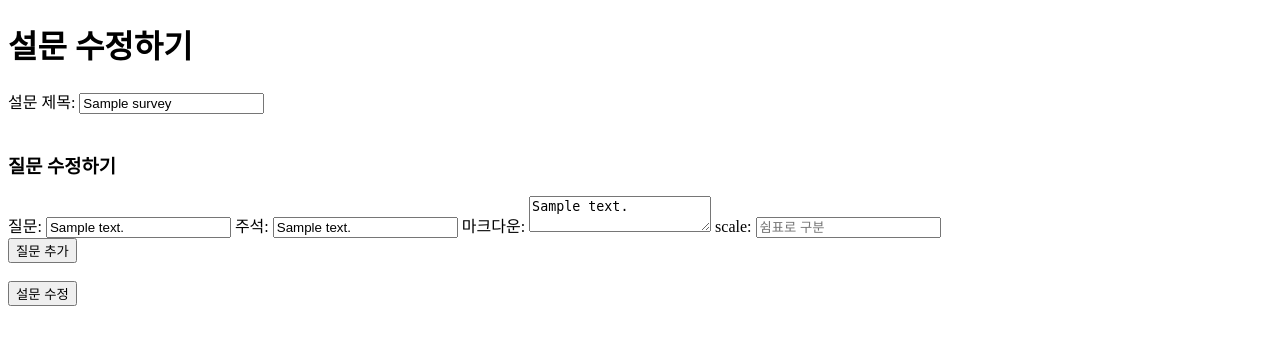
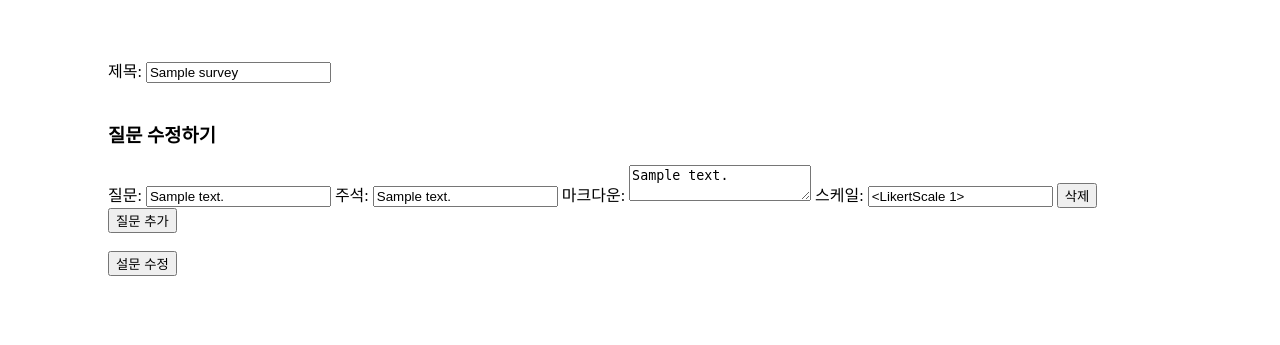
Before and after one commit to ga111o/survey, a Flask app: page /survey/1/edit in a window 1280 px wide. Shown: the top 345 px of the page. Run offline with Flask 3, Linux system fonts and the light colour scheme; tables that the repository leaves empty hold one stand-in row (values such as "Sample post").

Commit message:
📝 add edit survey

```diff
--- a/main.py
+++ b/main.py
@@ -103,41 +103,58 @@ def take_survey(session_id, survey_id):
 @app.route('/survey/<int:survey_id>/edit', methods=['GET', 'POST'])
 def edit_survey(survey_id):
     survey = Survey.query.get_or_404(survey_id)
+
     if request.method == 'POST':
+        # 설문 제목 업데이트
         survey.title = request.form['title']
+
+        # 질문 및 리커트 스케일 업데이트
         questions = request.form.getlist('questions')
         comments = request.form.getlist('comments')
         markdowns = request.form.getlist('markdowns')
         likert_scales = request.form.getlist('likert_scales')
 
-        # 기존 질문과 리커트 스케일을 삭제
+        # 기존 질문 삭제
         Question.query.filter_by(survey_id=survey.id).delete(synchronize_session='fetch')
         LikertScale.query.filter(LikertScale.question_id.in_([q.id for q in survey.questions])).delete(synchronize_session='fetch')
 
-        # 새 질문과 리커트 스케일 추가
+        # 새 질문 및 리커트 스케일 추가
         for question_text, comment, markdown, likert_scale in zip(questions, comments, markdowns, likert_scales):
-            if markdown:
-                question_text = question_text or " "
-            if question_text:
-                question = Question(text=question_text, survey_id=survey.id, comment=comment, markdown_text=markdown)
-                db.session.add(question)
+            if not question_text.strip():  # 질문이 비어있지 않은 경우만 처리
+                continue
 
-                # 리커트 스케일 추가
-                if likert_scale:
-                    for scale_text in likert_scale.split(','):
-                        likert = LikertScale(question_id=question.id, scale_text=scale_text.strip())
-                        db.session.add(likert)
+            question = Question(
+                text=question_text,
+                survey_id=survey.id,
+                comment=comment,
+                markdown_text=markdown
+            )
+            db.session.add(question)
+
+            # 리커트 스케일 추가
+            if likert_scale:
+                for scale_text in likert_scale.split(','):
+                    likert = LikertScale(question_id=question.id, scale_text=scale_text.strip())
+                    db.session.add(likert)
 
         db.session.commit()
         return redirect(url_for('survey_list'))
+
+    # GET 요청 시 기존 설문 정보와 질문을 가져옴
     return render_template('edit_survey.html', survey=survey)
 
-@app.route('/survey/<int:survey_id>/delete', methods=['POST'])
+
+@app.route('/survey/<int:survey_id>/delete', methods=['GET'])
 def delete_survey(survey_id):
     survey = Survey.query.get_or_404(survey_id)
+    Question.query.filter_by(survey_id=survey.id).delete(synchronize_session='fetch')
+    Response.query.filter(Response.question.has(survey_id=survey.id)).delete(synchronize_session='fetch')
+
     db.session.delete(survey)
     db.session.commit()
+
     return redirect(url_for('survey_list'))
+
 
 @app.route('/start', methods=['GET', 'POST'])
 def start():
--- a/templates/edit_survey.html
+++ b/templates/edit_survey.html
@@ -4,25 +4,46 @@
     <meta charset="UTF-8" />
     <meta name="viewport" content="width=device-width, initial-scale=1.0" />
     <title>설문 수정</title>
+    <style>
+      body {
+        padding-left: 100px;
+        padding-top: 50px;
+      }
+    </style>
   </head>
   <body>
-    <h1>설문 수정하기</h1>
     <form method="POST">
-      <label for="title">설문 제목:</label>
-      <input type="text" name="title" value="{{ survey.title }}" /><br /><br />
+      <label for="title">제목: </label>
+      <input
+        type="text"
+        name="title"
+        value="{{ survey.title }}"
+        required
+      /><br /><br />
 
       <h3>질문 수정하기</h3>
       <div id="questions">
         {% for question in survey.questions %}
         <div class="question">
           <label for="questions">질문:</label>
-          <input type="text" name="questions" value="{{ question.text }}" />
+          <input
+            type="text"
+            name="questions"
+            value="{{ question.text }}"
+            required
+          />
           <label for="comments">주석:</label>
           <input type="text" name="comments" value="{{ question.comment }}" />
           <label for="markdowns">마크다운:</label>
           <textarea name="markdowns">{{ question.markdown_text }}</textarea>
-          <label for="likert_scales">scale:</label>
-          <input type="text" name="likert_scales" placeholder="쉼표로 구분" />
+          <label for="likert_scales">스케일:</label>
+          <input
+            type="text"
+            name="likert_scales"
+            value="{{ question.likert_scales | join(', ') }}"
+            placeholder="쉼표로 구분"
+          />
+          <button type="button" onclick="removeQuestion(this)">삭제</button>
         </div>
         {% endfor %}
       </div>
@@ -38,15 +59,21 @@
         newQuestion.className = "question";
         newQuestion.innerHTML = `
                 <label for="questions">질문:</label>
-                <input type="text" name="questions" >
+                <input type="text" name="questions" required>
                 <label for="comments">주석:</label>
                 <input type="text" name="comments">
                 <label for="markdowns">마크다운:</label>
                 <textarea name="markdowns"></textarea>
-                <label for="likert_scales">리커트 스케일 (쉼표로 구분):</label>
-                <input type="text" name="likert_scales" placeholder="예: 매우 불만족, 불만족, 보통, 만족, 매우 만족" />
+                <label for="likert_scales">스케일:</label>
+                <input type="text" name="likert_scales" placeholder="쉼표로 구분">
+                <button type="button" onclick="removeQuestion(this)">삭제</button>
             `;
         questionsDiv.appendChild(newQuestion);
+      }
+
+      function removeQuestion(button) {
+        const questionDiv = button.parentElement;
+        questionDiv.remove();
       }
     </script>
   </body>
```
